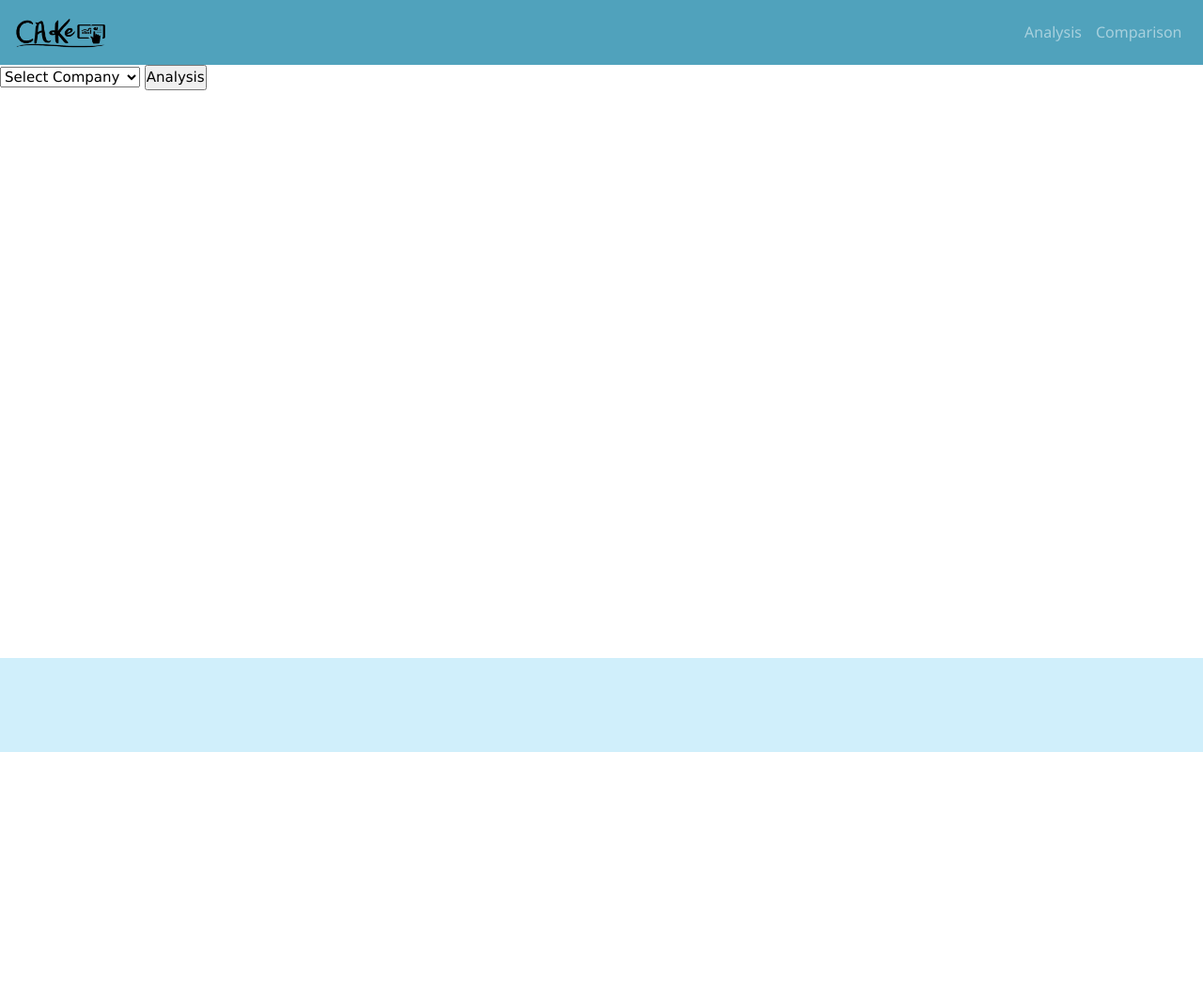
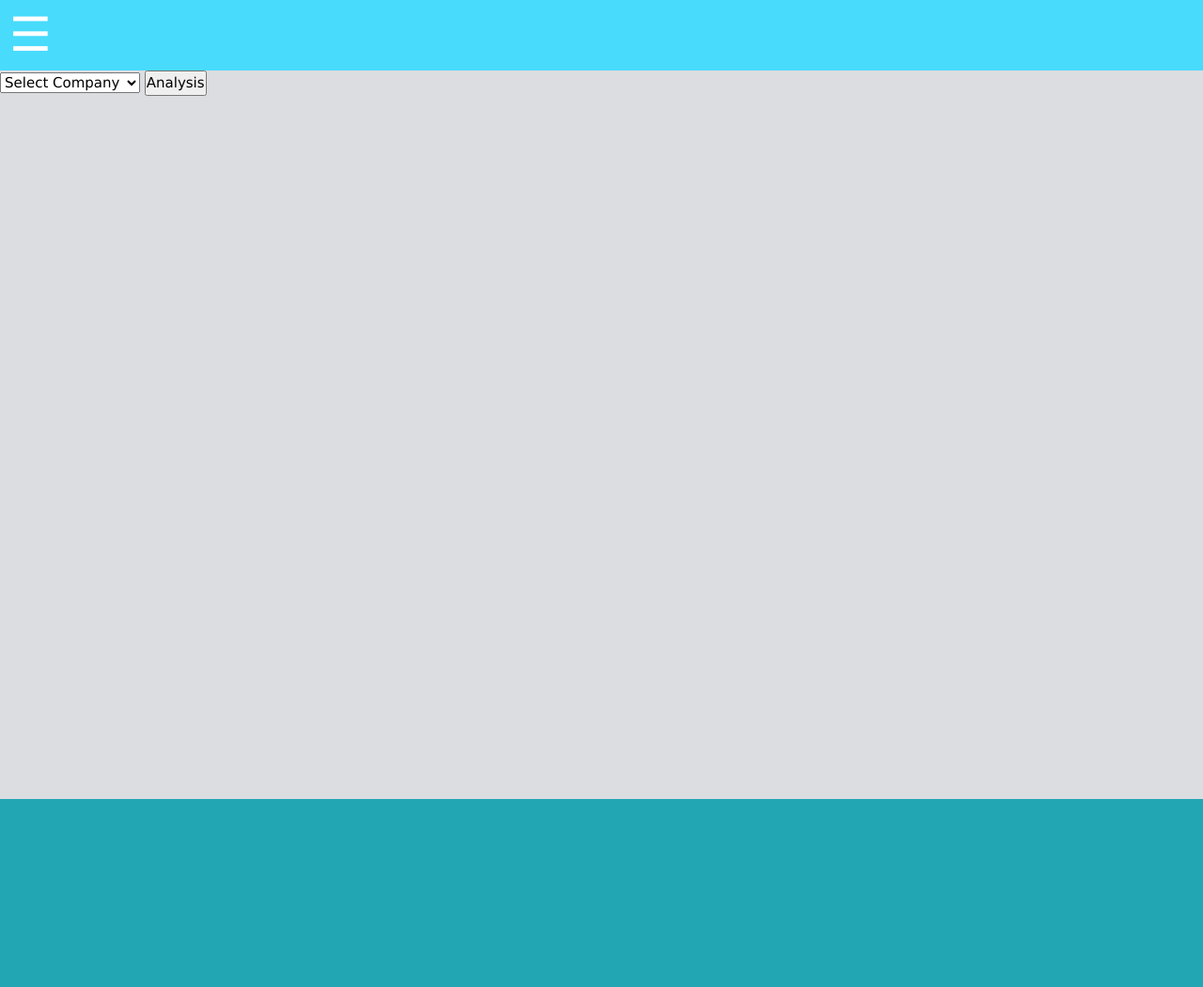
Before and after one commit to SMTI-08/cake-web-app, a Django app: page /analysis/ in a window 1280 px wide. Shown: the whole page at 94% size. Before the commit the page ends 800 px from the top, so only its background shows below. Run offline with Django 3.2, Linux system fonts and the light colour scheme; data comes from the database, SQL or seed files in the repository; both versions use the stored data as it was after the commit; some libraries are stand-ins or nearby versions.

Commit message:
modify navbar to side navbar

```diff
--- a/static/css/cake.css
+++ /dev/null
@@ -1,4 +0,0 @@
-#css-test {
-  color:white;
-  background-color: #003525;
-}
--- a/templates/financialperformance/base.html
+++ b/templates/financialperformance/base.html
@@ -14,6 +14,7 @@
 
     <!-- Bootstrap CSS -->
     <link rel="stylesheet" href="https://maxcdn.bootstrapcdn.com/bootstrap/4.0.0/css/bootstrap.min.css" integrity="sha384-Gn5384xqQ1aoWXA+058RXPxPg6fy4IWvTNh0E263XmFcJlSAwiGgFAW/dAiS6JXm" crossorigin="anonymous">
+    <link href="//netdna.bootstrapcdn.com/bootstrap/3.0.0/css/bootstrap-glyphicons.css" rel="stylesheet">
 
     <!-- W3 CSS -->
     <link rel="stylesheet" href="https://www.w3schools.com/w3css/4/w3.css">
@@ -36,52 +37,83 @@
         min-height: 100%;
       }
 
-      #main {
-        overflow: auto;
-        margin:auto;
-      }
-
       #footer {
         position: relative;
         clear:both;
-        margin-top: -100px;
-        background-color:#D0EFFB;
-        min-height: 100px;
+        margin-top: 50px;
+        background-color:#22a6b3;
+        min-height: 200px;
+      }
+
+      .sidenav {
+        height: 100%;
+        width: 0;
+        position: fixed;
+        z-index: 1;
+        top: 0;
+        left: 0;
+        background-color: white;
+        overflow-x: hidden;
+        transition: 0.5s;
+        padding-top: 60px;
+      }
+
+      .sidenav a {
+        padding: 8px 8px 8px 32px;
+        text-decoration: none;
+        font-size: 18px;
+        color: #989898;
+        display: block;
+        transition: 0.3s;
+      }
+
+      .sidenav a:hover {
+        color: #48dbfb;
+        font-weight: bold;
+        background-color: #F0F0F0;
+      }
+
+      .sidenav .closebtn {
+        position: absolute;
+        top: 0;
+        right: 25px;
+        font-size: 36px;
+        margin-left: 50px;
+      }
+
+      #main {
+        transition: margin-left .5s;
+        padding: 16px;
+      }
+
+      @media screen and (max-height: 450px) {
+        .sidenav {padding-top: 15px;}
+        .sidenav a {font-size: 18px;}
       }
     </style>
   </head>
 
-  <body>
+  <body style='background-color:#dcdde1;'>
     <div id="container">
-      <div id="main">
-        <nav class="navbar navbar-expand-md navbar-dark" style="background-color:#50A2BC; !impotant">
 
-          <a class="navbar-brand" href="#"><img src="{% static 'image/cake.png'%}" width="100"></a>
-
-          <button class="navbar-toggler" data-toggle="collapse" data-target="#collapse_target"  style="border-color:white; !impotant">
-            <span class="navbar-toggler-icon" style="border-color: white; !impotant"></span>
-          </button>
-
-          <div class="collapse navbar-collapse" id="collapse_target">
-            <ul class="navbar-nav ml-auto">
-              <li class="nav-item">
-                <a class="nav-link" href="{% url 'company_analysis_url' %}"><h6>Analysis</h6></a>
-              </li>
-              <li class="nav-item">
-                <a class="nav-link" href="{% url 'company_comparison_url' %}"><h6>Comparison</h6></a>
-              </li>
-            </ul>
-          </div>
-        </nav>
-
-        <div>
-          {% block content %}
-
-          {% endblock %}
-        </div>
-
+      <div id="mySidenav" class="sidenav">
+        <a href="javascript:void(0)" class="closebtn" onclick="closeNav()">&times;</a>
+        <a><img src="{% static 'image/cake.png'%}" width="175" style="text-center"></a>
+        <br>
+        <h5 style="margin-left:15px; color:#989898;">Navigation</h5>
+        <a href="{% url 'main_dashboard_url' %}"><span class="glyphicon glyphicon-home"></span> Dashboard</a>
+        <a href="{% url 'company_analysis_url' %}"><span class="glyphicon glyphicon-stats"></span> Analysis Financial Performance</a>
+        <a href="{% url 'company_comparison_url' %}"><span class="glyphicon glyphicon-transfer"></span> Comparison Financial Performance</a>
       </div>
 
+      <div id="main" style="margin: 0; padding: 0;" >
+        <div class="row" style="background-color:#48dbfb; margin: 0; padding: 0;" >
+          <span style="font-size:50px;cursor:pointer; margin-left:10px; color:white;" onclick="openNav()">&#9776;</span>
+        </div>
+        {% block content %}
+
+        {% endblock %}
+      </div>
     </div>
 
     <footer id="footer" align="center">
@@ -92,12 +124,27 @@
       </div>
     </footer>
 
+
     <!-- Optional JavaScript -->
     <!-- jQuery first, then Popper.js, then Bootstrap JS -->
     <script src="https://code.jquery.com/jquery-3.2.1.slim.min.js" integrity="sha384-KJ3o2DKtIkvYIK3UENzmM7KCkRr/rE9/Qpg6aAZGJwFDMVNA/GpGFF93hXpG5KkN" crossorigin="anonymous"></script>
     <script src="https://cdnjs.cloudflare.com/ajax/libs/popper.js/1.12.9/umd/popper.min.js" integrity="sha384-ApNbgh9B+Y1QKtv3Rn7W3mgPxhU9K/ScQsAP7hUibX39j7fakFPskvXusvfa0b4Q" crossorigin="anonymous"></script>
     <script src="https://maxcdn.bootstrapcdn.com/bootstrap/4.0.0/js/bootstrap.min.js" integrity="sha384-JZR6Spejh4U02d8jOt6vLEHfe/JQGiRRSQQxSfFWpi1MquVdAyjUar5+76PVCmYl" crossorigin="anonymous"></script>
 
+    <!-- Sidenav -->
+    <script>
+      function openNav() {
+        document.getElementById("mySidenav").style.width = "250px";
+        document.getElementById("main").style.marginLeft = "250px";
+        document.body.style.backgroundColor = "rgba(0,0,0,0.4)";
+      }
+      function closeNav() {
+        document.getElementById("mySidenav").style.width = "0";
+        document.getElementById("main").style.marginLeft= "0";
+        document.body.style.backgroundColor = "#DBDBE0";
+      }
+    </script>
+
   </body>
 
 </html>
```
Also changed, not shown: db.sqlite3, static/image/image-test.png (deleted).
